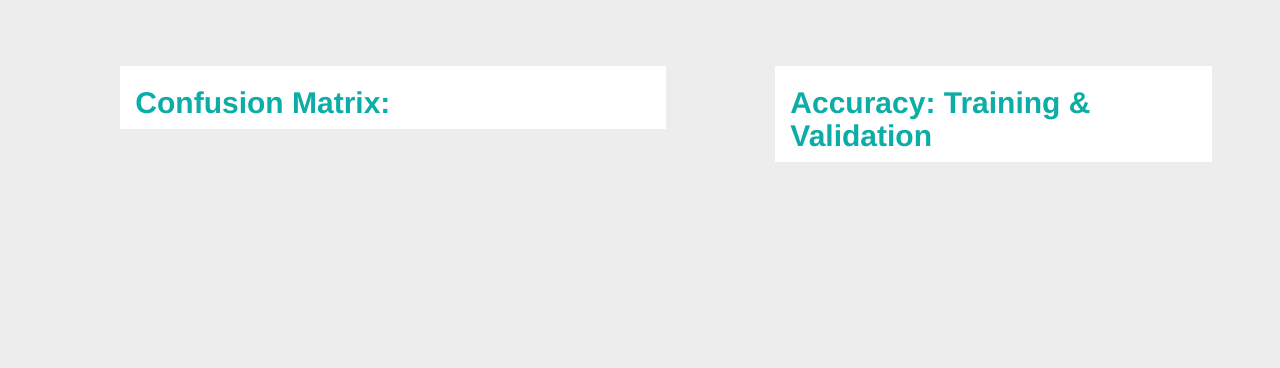
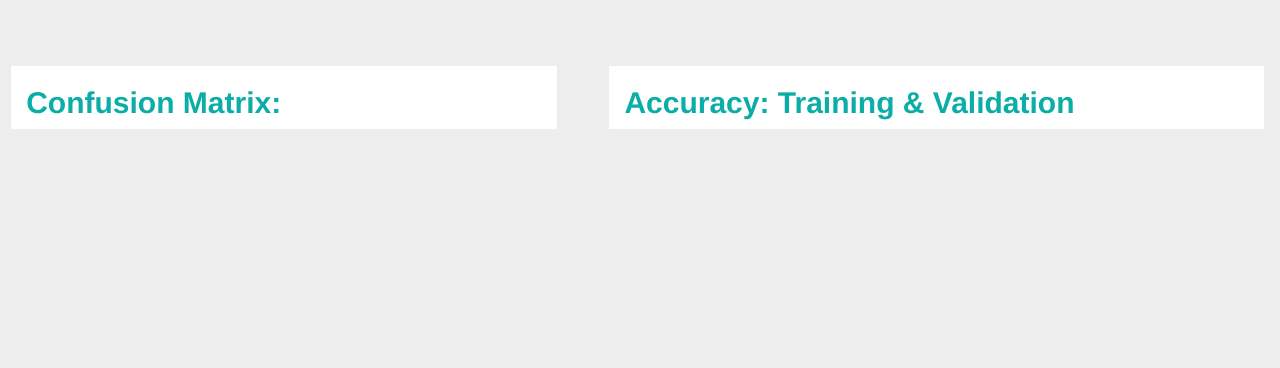
Before and after one commit to megulo25/SDSC_Research, a Flask app: page / in a window 1280 px wide. Shown: the part 52-420 px from the top of the page. Run offline with Flask 2, Linux system fonts and the light colour scheme; some libraries are stand-ins or nearby versions.

Commit message:
fixed y ticks issue

```diff
--- a/TRAIN/train_keras.py
+++ b/TRAIN/train_keras.py
@@ -82,6 +82,7 @@
 from keras.applications.inception_resnet_v2 import InceptionResNetV2
 from keras.layers import Flatten, Dense, Dropout
 from keras.models import Model
+# model = InceptionResNetV2(weights=None, include_top=True, input_shape=(299, 299, 3), classes=class_count)
 model = InceptionResNetV2(weights='imagenet', include_top=False, input_shape=(299, 299, 3), classes=class_count)
 x = model.output
 x = Flatten()(x)
--- a/bird_scraper/bird_scrap.py
+++ b/bird_scraper/bird_scrap.py
@@ -153,7 +153,7 @@
     cleaned_list = cleaned_list[1:]
 
     # Temp
-    cleaned_list = cleaned_list[656:]
+    cleaned_list = cleaned_list[699:]
 
     # Open up the chrome browser
     url = 'https://www.allaboutbirds.org/search/'
--- a/web_app/static/css/style.css
+++ b/web_app/static/css/style.css
@@ -13,14 +13,10 @@
     background-color: white
 }
 
-.main_border_margin {
+.side_border_margin {
+    margin-right: 2%;
+    margin-top: 2%;
     margin-left: 2%;
-    margin-top: 2%
-}
-
-.side_border_margin {
-    margin-right: 5%;
-    margin-top: 2%
 }
 
 .viz_img_margin_right {
--- a/web_app/static/js/app.js
+++ b/web_app/static/js/app.js
@@ -4,8 +4,8 @@
         username = 'meguloabebe'
         api_key = 'HpYqtIl2jc639TTDnq7y'
         if (error) return console.log(error);
-        var trace = response['trace']
-        var data = response['data_list']
+        var trace_data = response['trace_data']
+        var trace_layout = response['trace_layout']
         var train_acc = response['train_acc']
         var val_acc = response['val_acc']
 
@@ -28,25 +28,26 @@
 
         var train_val_acc_data = [train_acc_trace, val_acc_trace];
         var train_val_acc_layout = {
-            title: 'Accuracy: Training & Validation',
             xaxis: {
                 title:'Num. of Epochs',
-                autorange: true
+                autorange: true,
             },
             yaxis: {
                 title:'Accuracy (%)',
-                autorange: true
+                autorange: true,
             }
         }
 
         // Plot Confusion Matrix
-        var confusion_matrix_trace = [trace]
-        var confusion_matrix_data = {
-            annotations: [data]
+        margin = {
+            "margin": {
+                "l":150
+            }
         }
-
-        console.log(data)
-        Plotly.plot('confusion_matrix', {data:confusion_matrix_trace, layout:confusion_matrix_data})
+        console.log(trace_layout)
+        trace_layout = Object.assign({}, trace_layout, margin)
+        console.log(trace_layout)
+        Plotly.plot('confusion_matrix', {data: [trace_data], layout:trace_layout})
         Plotly.plot('training_validation_accuracy', {data: train_val_acc_data, layout:train_val_acc_layout})
     })
 }
--- a/web_app/templates/index.html
+++ b/web_app/templates/index.html
@@ -26,17 +26,12 @@
     <!-- Main row -->
     <div class="row">
             <!-- Main image to visualize -->
-            <div class="col-sm-1"></div>
-
-            <div class="col-sm-5 container_color main_border_margin">
+            <div class="col-md-5 container_color side_border_margin">
                 <h2 class="header_color">Confusion Matrix:</h2>
                 <div id="confusion_matrix"></div>
             </div>
 
-            <!-- Other images -->
-            <div class="col-sm-1"></div>
-
-            <div class="col-sm-4 container_color side_border_margin">
+            <div class="col-md-6 container_color side_border_margin">
                 <h2 class="header_color">Accuracy: Training & Validation</h2>
                 <div id='training_validation_accuracy'></div>
             </div>
```
Also changed, not shown: TRAIN/confusion_matrix.py (+15 -7 lines).
